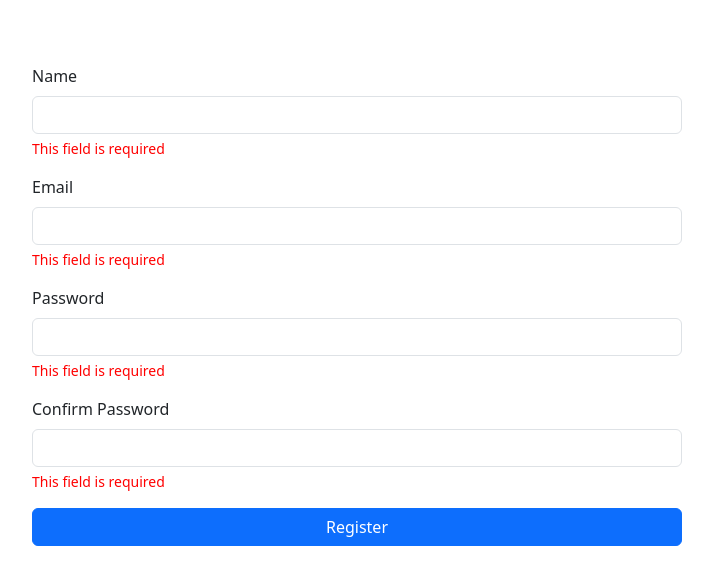
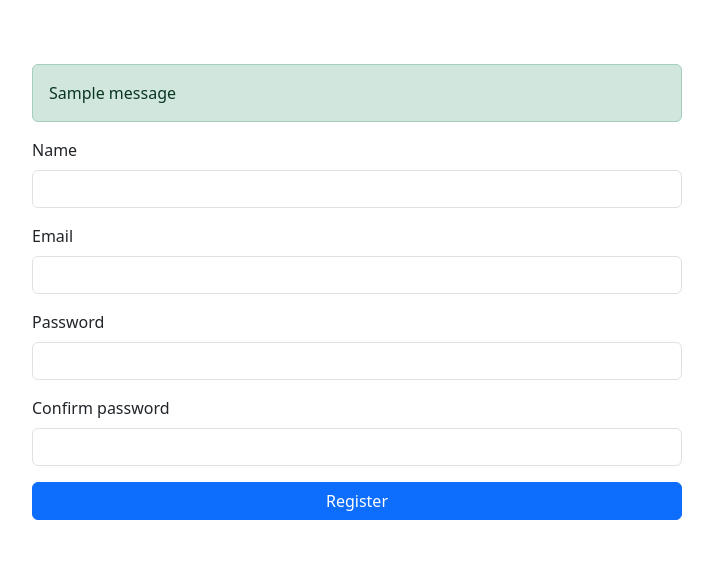
Before and after one commit to Faithaigo/tia_assignments, a Flask app: page /register in a window 1280 px wide. Shown: the part 56-641 px from the top of the page, without its empty margins (283-996 px from the left). Run offline with Flask 3, Linux system fonts and the light colour scheme; tables that the repository leaves empty hold one stand-in row (values such as "Sample post"); one stand-in notice (Sample message) is shown; some libraries are stand-ins or nearby versions.

Commit message:
Add wtfform implementation

```diff
--- a/app.py
+++ b/app.py
@@ -1,7 +1,7 @@
 import os
 from flask import Flask, render_template, request, flash, redirect, url_for
 from models import db,Posts
-from forms import PostForm
+from forms import PostForm,RegisterForm
 
 
 
@@ -58,7 +58,8 @@ def edit_post():
 
 @app.route('/register', methods=["GET"])
 def register():
-    return render_template("register.html")
+    form = RegisterForm()
+    return render_template("register.html", form=form)
 
 
 @app.route('/login', methods=["GET"])
--- a/templates/register.html
+++ b/templates/register.html
@@ -5,28 +5,44 @@
 
 {% block content %}
 <div class="centered-container">
-        <form>
+    {% with messages= get_flashed_messages(with_categories=true) %}
+        {% if messages %}
+            {% for category, message  in messages  %}
+                <div class="alert alert-{{category}}">{{message}}</div>
+            {% endfor %}
+        {% endif %}
+    {% endwith %}
+    <form method="POST", action="{{url_for("register")}}">
+        {{form.hidden_tag()}}
         <div class="mb-3">
-                <label for="name" class="form-label">Name</label>
-                <input type="text" class="form-control" id="name" aria-describedby="nameError">
-                <div id="nameError" class="form-text error">This field is required</div>
+            {{form.full_name.label(class="form-label", for="full_name")}}
+            {{form.full_name(class="form-control", id="full_name", aria_describedby="nameError")}}
+            {% for error in form.full_name.errors %}
+                <div id="nameError" class="form-text error">{{error}}</div>
+            {% endfor %}
         </div>
         <div class="mb-3">
-              <label for="email" class="form-label">Email</label>
-              <input type="email" class="form-control" id="email" aria-describedby="emailError">
-              <div id="emailError" class="form-text error">This field is required</div>
+            {{form.email.label(class="form-label", for="email")}}
+            {{form.email(class="form-control", id="email", aria_describedby="emailError")}}
+            {% for error in form.email.errors %}
+                <div id="emailError" class="form-text error">{{error}}</div>
+            {% endfor %}
         </div>
         <div class="mb-3">
-              <label for="password" class="form-label">Password</label>
-              <input type="password" class="form-control" id="password" aria-describedby="passwordError">
-              <div id="passwordError" class="form-text error">This field is required</div>
+            {{form.password.label(class="form-label", for="password")}}
+            {{form.password(class="form-control", id="password", aria_describedby="passwordError")}}
+            {% for error in form.password.errors %}
+                <div id="passwordError" class="form-text error">{{error}}</div>
+            {% endfor %}
           </div>
           <div class="mb-3">
-                <label for="confirm_password" class="form-label">Confirm Password</label>
-                <input type="password" class="form-control" id="confirm_password" aria-describedby="confirmPasswordError">
-                <div id="confirmPasswordError" class="form-text error">This field is required</div>
+            {{form.confirm_password.label(class="form-label", for="confirm_password")}}
+            {{form.confirm_password(class="form-control", id="confirm_password", aria_describedby="confirmPasswordError")}}
+            {% for error in form.confirm_password.errors %}
+                <div id="confirmPasswordError" class="form-text error">{{error}}</div>
+            {% endfor %}
           </div>
-            <button type="submit" class="btn btn-primary" style="width:100%">Register</button>
+          {{form.submit(class="btn btn-primary", style="width:100%;")}}
       </form>
 </div>
 {% endblock  %}
```
Lines whose indentation alone changed are shown as unchanged.
